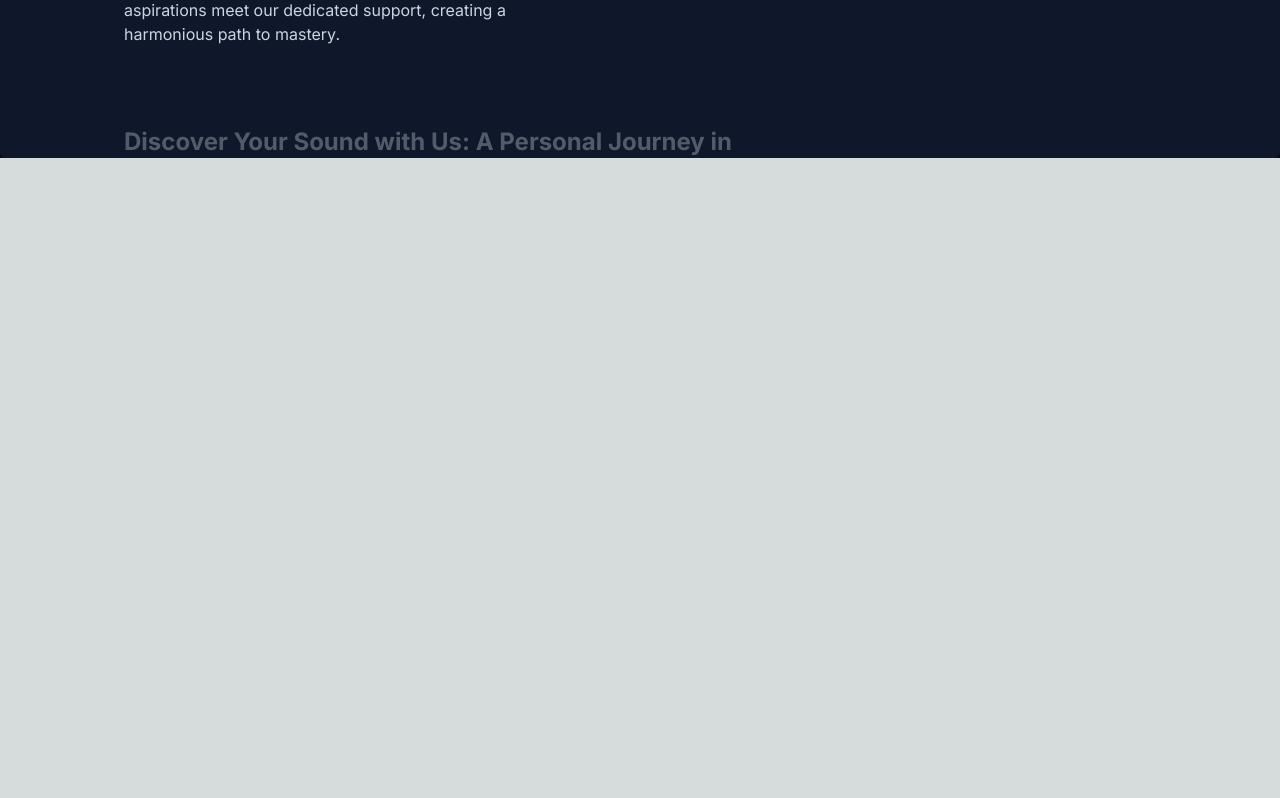
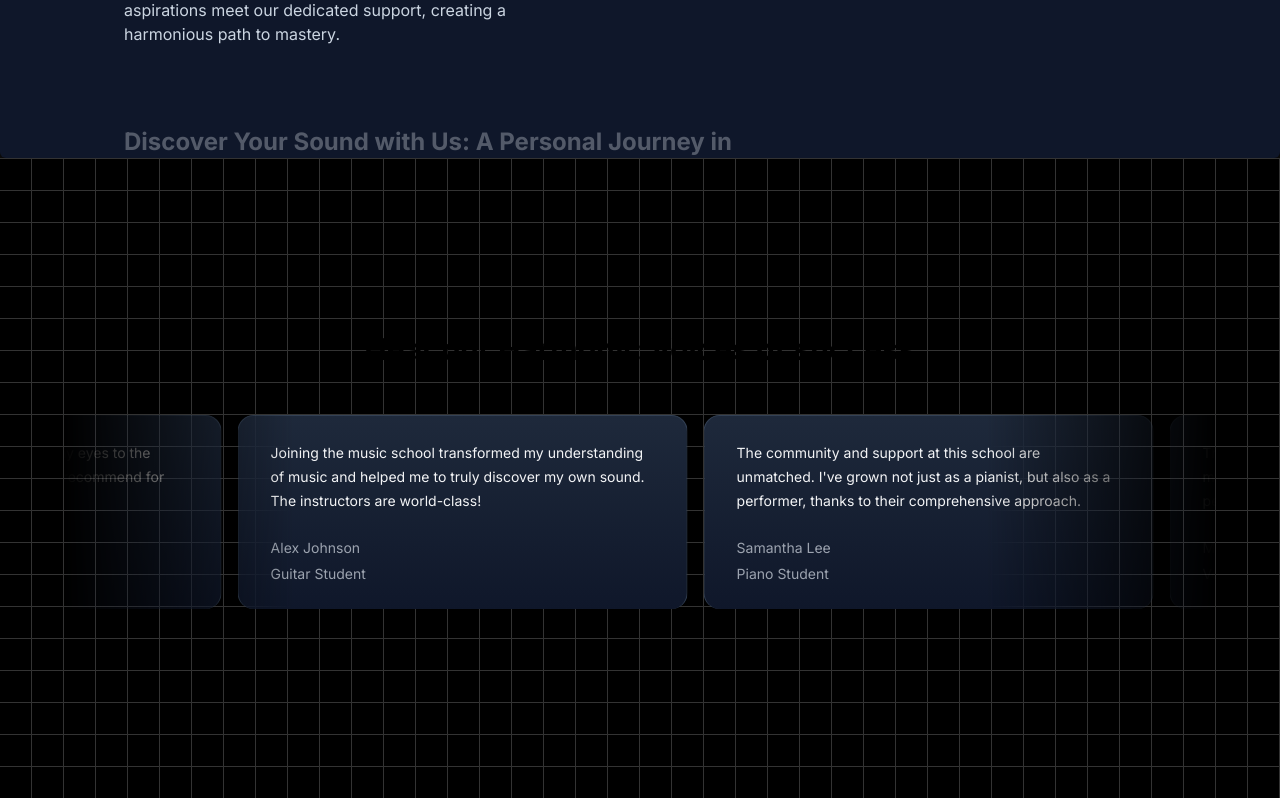
Before and after one commit to pradeepbgs/nextjs-musicapp, a Next.js app: page / in a window 1280 px wide. Shown: the part 1670-2468 px from the top of the page. Before the commit the page ends 1828 px from the top, so only its background shows below. Built offline with nearby package versions, Linux system fonts and the light colour scheme.

Commit message:
grid background and moving cards

```diff
--- a/package.json
+++ b/package.json
@@ -11,6 +11,7 @@
   "dependencies": {
     "clsx": "^2.1.1",
     "framer-motion": "^11.2.12",
+    "mini-svg-data-uri": "^1.4.4",
     "next": "14.1.0",
     "react": "^18.3.1",
     "react-dom": "^18.3.1",
--- a/src/app/page.tsx
+++ b/src/app/page.tsx
@@ -2,6 +2,7 @@
 
 import FeaturedCourses from '@/components/FeaturedCourses';
 import HeroSection from '@/components/HeroSection'
+import TestimonialCards from '@/components/TestimonialCards';
 import WhyChooseUs from '@/components/WhyChooseUs';
 
 export default function Home() {
@@ -10,6 +11,7 @@
       <HeroSection/>
       <FeaturedCourses/>
       <WhyChooseUs/>
+      <TestimonialCards/>
     </div>
   );
 }
--- /dev/null
+++ b/src/components/TestimonialCards.tsx
@@ -0,0 +1,24 @@
+'use client'
+
+import React from 'react'
+import { InfiniteMovingCards } from './ui/infinite-moving-cards'
+import {musicSchoolTestimonials} from '@/data/MusicSchooltestimonial'
+
+const TestimonialCards = () => {
+  return (
+    <div className="h-[40rem] w-full dark:bg-black dark:bg-grid-white/[0.2] relative flex flex-col items-center justify-center overflow-hidden">
+        <h2 className="text-3xl font-bold text-center mb-8 z-10">Hear our Harmony: Voices of success</h2>
+        <div className="flex justify-center w-full overflow-hidden px-4 sm:px-6 lg:px-8">
+            <div className="w-full max-w-6xl">
+            <InfiniteMovingCards
+                items={musicSchoolTestimonials}
+                direction="right"
+                speed="slow"
+      />
+            </div>
+        </div>
+    </div>
+  )
+}
+
+export default TestimonialCards
--- a/src/components/WhyChooseUs.tsx
+++ b/src/components/WhyChooseUs.tsx
@@ -1,5 +1,5 @@
 import React from 'react'
-import {musicSchoolContent} from '@/components/musicSchoolContent'
+import {musicSchoolContent} from '@/data/musicSchoolContent'
 import { StickyScroll } from './ui/sticky-scroll-reveal'
 
 const WhyChooseUs = () => {
--- /dev/null
+++ b/src/components/ui/infinite-moving-cards.tsx
@@ -0,0 +1,121 @@
+"use client";
+
+import { cn } from "@/utils/cn";
+import React, { useEffect, useState } from "react";
+
+export const InfiniteMovingCards = ({
+  items,
+  direction = "left",
+  speed = "fast",
+  pauseOnHover = true,
+  className,
+}: {
+  items: {
+    quote: string;
+    name: string;
+    title: string;
+  }[];
+  direction?: "left" | "right";
+  speed?: "fast" | "normal" | "slow";
+  pauseOnHover?: boolean;
+  className?: string;
+}) => {
+  const containerRef = React.useRef<HTMLDivElement>(null);
+  const scrollerRef = React.useRef<HTMLUListElement>(null);
+
+  useEffect(() => {
+    addAnimation();
+  }, []);
+  const [start, setStart] = useState(false);
+  function addAnimation() {
+    if (containerRef.current && scrollerRef.current) {
+      const scrollerContent = Array.from(scrollerRef.current.children);
+
+      scrollerContent.forEach((item) => {
+        const duplicatedItem = item.cloneNode(true);
+        if (scrollerRef.current) {
+          scrollerRef.current.appendChild(duplicatedItem);
+        }
+      });
+
+      getDirection();
+      getSpeed();
+      setStart(true);
+    }
+  }
+  const getDirection = () => {
+    if (containerRef.current) {
+      if (direction === "left") {
+        containerRef.current.style.setProperty(
+          "--animation-direction",
+          "forwards"
+        );
+      } else {
+        containerRef.current.style.setProperty(
+          "--animation-direction",
+          "reverse"
+        );
+      }
+    }
+  };
+  const getSpeed = () => {
+    if (containerRef.current) {
+      if (speed === "fast") {
+        containerRef.current.style.setProperty("--animation-duration", "20s");
+      } else if (speed === "normal") {
+        containerRef.current.style.setProperty("--animation-duration", "40s");
+      } else {
+        containerRef.current.style.setProperty("--animation-duration", "80s");
+      }
+    }
+  };
+  return (
+    <div
+      ref={containerRef}
+      className={cn(
+        "scroller relative z-20  max-w-7xl overflow-hidden  [mask-image:linear-gradient(to_right,transparent,white_20%,white_80%,transparent)]",
+        className
+      )}
+    >
+      <ul
+        ref={scrollerRef}
+        className={cn(
+          " flex min-w-full shrink-0 gap-4 py-4 w-max flex-nowrap",
+          start && "animate-scroll ",
+          pauseOnHover && "hover:[animation-play-state:paused]"
+        )}
+      >
+        {items.map((item, idx) => (
+          <li
+            className="w-[350px] max-w-full relative rounded-2xl border border-b-0 flex-shrink-0 border-slate-700 px-8 py-6 md:w-[450px]"
+            style={{
+              background:
+                "linear-gradient(180deg, var(--slate-800), var(--slate-900)",
+            }}
+            key={item.name}
+          >
+            <blockquote>
+              <div
+                aria-hidden="true"
+                className="user-select-none -z-1 pointer-events-none absolute -left-0.5 -top-0.5 h-[calc(100%_+_4px)] w-[calc(100%_+_4px)]"
+              ></div>
+              <span className=" relative z-20 text-sm leading-[1.6] text-gray-100 font-normal">
+                {item.quote}
+              </span>
+              <div className="relative z-20 mt-6 flex flex-row items-center">
+                <span className="flex flex-col gap-1">
+                  <span className=" text-sm leading-[1.6] text-gray-400 font-normal">
+                    {item.name}
+                  </span>
+                  <span className=" text-sm leading-[1.6] text-gray-400 font-normal">
+                    {item.title}
+                  </span>
+                </span>
+              </div>
+            </blockquote>
+          </li>
+        ))}
+      </ul>
+    </div>
+  );
+};
--- /dev/null
+++ b/src/data/MusicSchooltestimonial.js
@@ -0,0 +1,32 @@
+export const musicSchoolTestimonials = [
+    {
+      quote:
+        'Joining the music school transformed my understanding of music and helped me to truly discover my own sound. The instructors are world-class!',
+      name: 'Alex Johnson',
+      title: 'Guitar Student',
+    },
+    {
+      quote:
+        "The community and support at this school are unmatched. I've grown not just as a pianist, but also as a performer, thanks to their comprehensive approach.",
+      name: 'Samantha Lee',
+      title: 'Piano Student',
+    },
+    {
+      quote:
+        "This school offered me the tools and confidence to take my singing to the next level. I'm endlessly grateful for the personalized coaching.",
+      name: 'Michael Chen',
+      title: 'Vocal Student',
+    },
+    {
+      quote:
+        'As a violinist, finding the right mentor can be challenging, but this school matched me with a teacher who truly understands my goals and challenges.',
+      name: 'Emily Taylor',
+      title: 'Violin Student',
+    },
+    {
+      quote:
+        'The production courses here opened my eyes to the intricacies of music production. Highly recommend for any aspiring producers!',
+      name: 'Chris Morales',
+      title: 'Music Production Student',
+    },
+  ];
--- a/tailwind.config.ts
+++ b/tailwind.config.ts
@@ -1,10 +1,34 @@
 import type { Config } from "tailwindcss";
 const defaultTheme = require("tailwindcss/defaultTheme");
 const colors = require("tailwindcss/colors");
+const svgToDataUri = require("mini-svg-data-uri");
 const {
   default: flattenColorPalette,
 } = require("tailwindcss/lib/util/flattenColorPalette");
 
+
+function addSvgPatterns({ matchUtilities, theme }: any) {
+  matchUtilities(
+    {
+      'bg-grid': (value: any) => ({
+        backgroundImage: `url("${svgToDataUri(
+          `<svg xmlns="http://www.w3.org/2000/svg" viewBox="0 0 32 32" width="32" height="32" fill="none" stroke="${value}"><path d="M0 .5H31.5V32"/></svg>`
+        )}")`,
+      }),
+      'bg-grid-small': (value: any) => ({
+        backgroundImage: `url("${svgToDataUri(
+          `<svg xmlns="http://www.w3.org/2000/svg" viewBox="0 0 32 32" width="8" height="8" fill="none" stroke="${value}"><path d="M0 .5H31.5V32"/></svg>`
+        )}")`,
+      }),
+      'bg-dot': (value: any) => ({
+        backgroundImage: `url("${svgToDataUri(
+          `<svg xmlns="http://www.w3.org/2000/svg" viewBox="0 0 32 32" width="16" height="16" fill="none"><circle fill="${value}" id="pattern-circle" cx="10" cy="10" r="1.6257413380501518"></circle></svg>`
+        )}")`,
+      }),
+    },
+    { values: flattenColorPalette(theme('backgroundColor')), type: 'color' }
+  );
+}
 
 const config: Config = {
   content: [
@@ -22,6 +46,8 @@
       },
       animation: {
         spotlight: "spotlight 2s ease .75s 1 forwards",
+        scroll:
+          "scroll var(--animation-duration, 40s) var(--animation-direction, forwards) linear infinite",
       },
       keyframes: {
         spotlight: {
@@ -34,13 +60,18 @@
             transform: "translate(-50%,-40%) scale(1)",
           },
         },
+        scroll: {
+          to: {
+            transform: "translate(calc(-50% - 0.5rem))",
+          },
+        },
       },
     },
   },
+
   plugins: [
-
     addVariablesForColors,
-
+    addSvgPatterns
   ],
 };
 
@@ -50,6 +81,7 @@
     Object.entries(allColors).map(([key, val]) => [`--${key}`, val])
   );
 
+
   addBase({
     ":root": newVars,
   });
```
Also changed, not shown: src/data/musicSchoolContent.js (renamed from src/components/musicSchoolContent.js), 1 other file (tests, documents, lock files or other folders).
